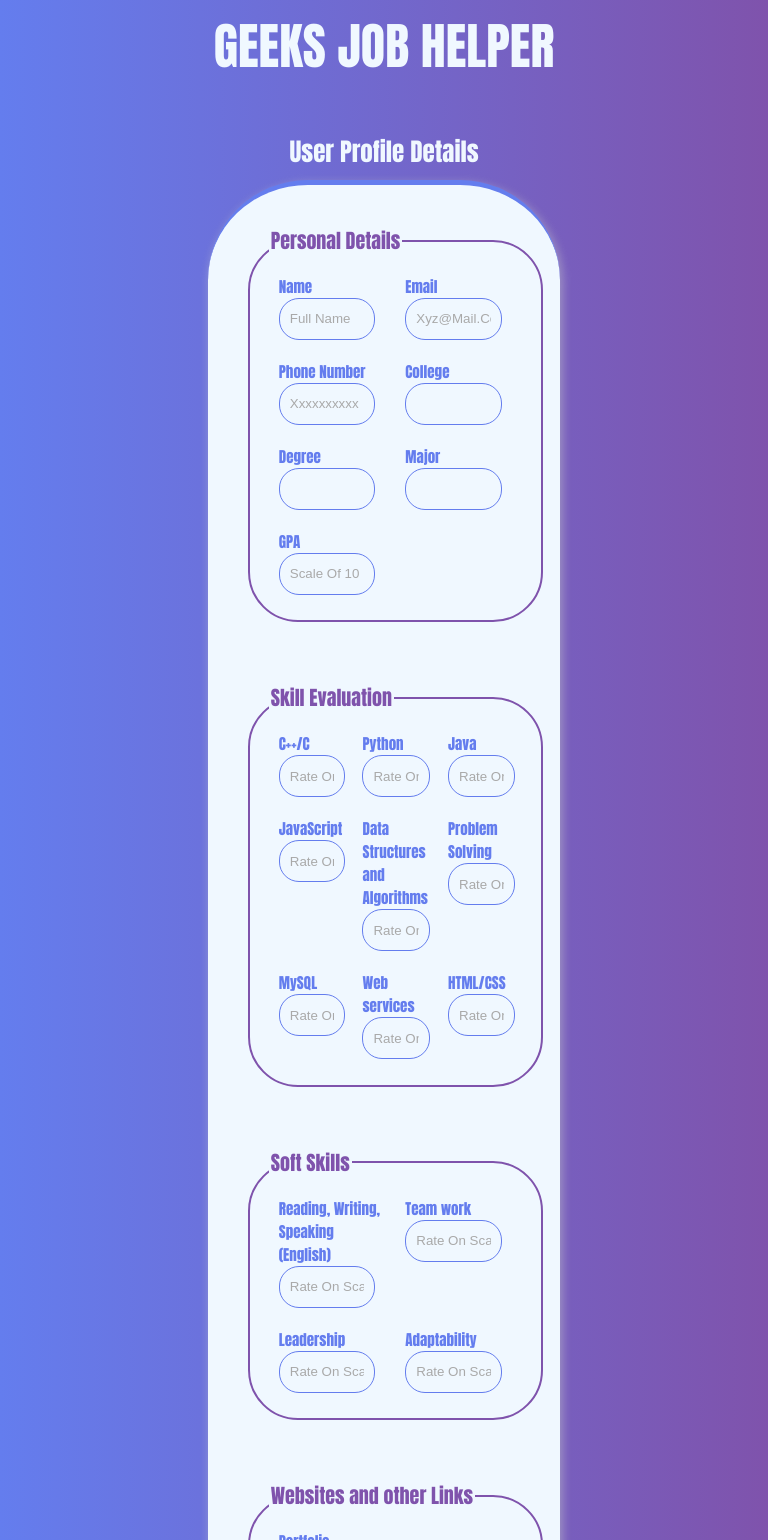
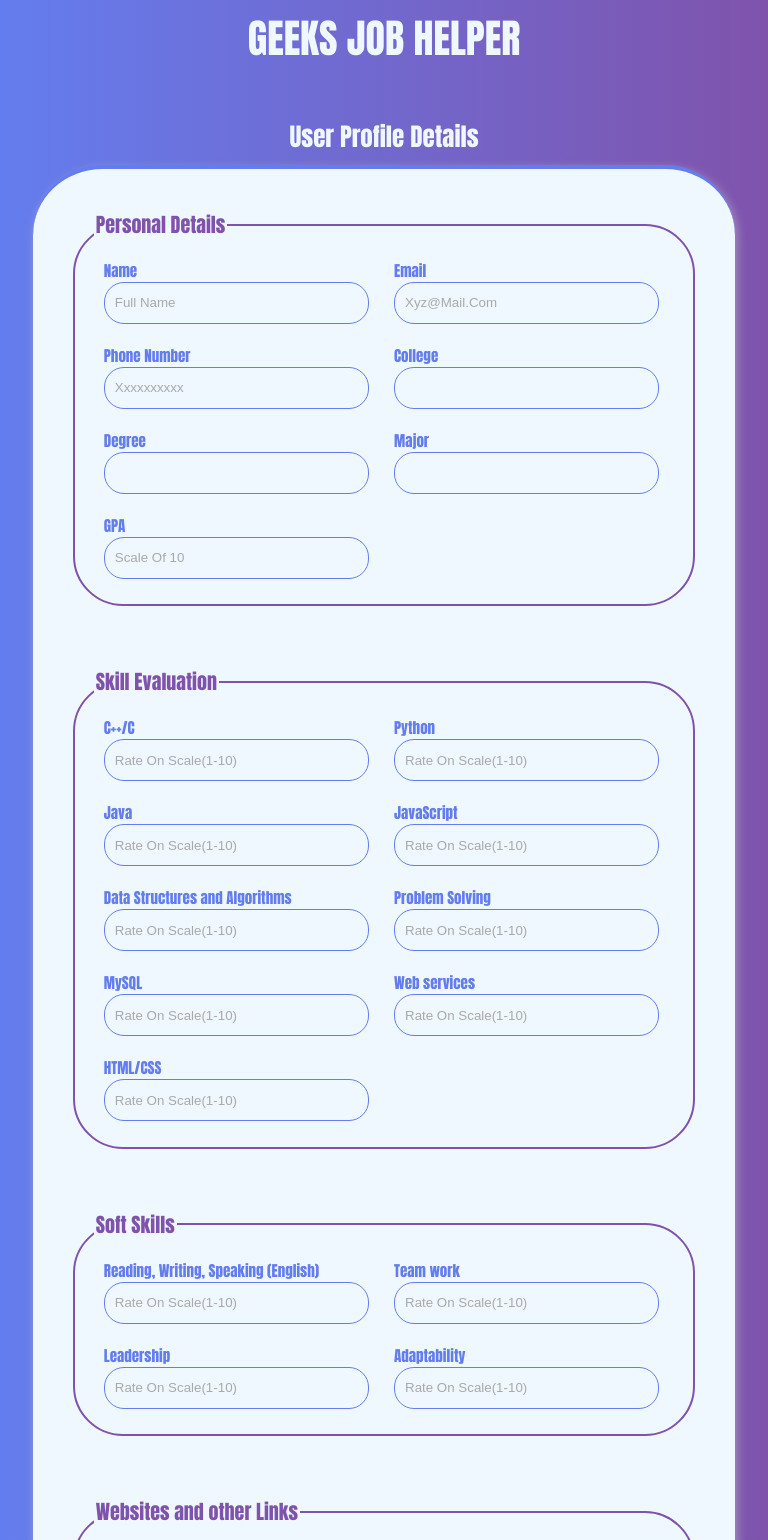
Before and after one commit to Priyansh-15/Job_Helper, a React (Create React App) app in the folder ui/: page / in a window 768 px wide. Shown: the top 1540 px of the page. Built offline with nearby package versions, Linux system fonts and the light colour scheme.

Commit message:
ui - 0.8

```diff
--- a/ui/src/components/Navbar.css
+++ b/ui/src/components/Navbar.css
@@ -15,3 +15,15 @@
 
 
 }
+@media only screen and (max-width: 768px){
+    .title{
+        font-size: 40px;
+        font-family: Impact,Charcoal,sans-serif;
+        font-weight: 400;
+        color:aliceblue;
+        width: 500px;
+        text-align: center;
+
+
+    }
+}
--- a/ui/src/pages/Homepage.css
+++ b/ui/src/pages/Homepage.css
@@ -1,3 +1,4 @@
+@media only screen and (min-width: 768px) {
 .user_form_title
 {
     margin-top: 50px;
@@ -10,9 +11,9 @@
 }
 .form{
 
-    margin-left: 200px;
-    margin-right: 200px;
-    margin-bottom: 200px;
+    margin-left: 180px;
+    margin-right: 180px;
+    margin-bottom: 180px;
 
     background-color: aliceblue;
     display: grid;
@@ -63,7 +64,7 @@ legend {
 
 }
 .search_box{
-    width: 70%;
+    width: 80%;
     height: 20px;
     padding: 10px;
     border-radius: 20px;
@@ -120,3 +121,127 @@ legend {
     text-align: center;
     width: 70px;
 }
+}
+
+@media only screen and (max-width: 768px){
+    .user_form_title
+    {
+        margin-top: 50px;
+        margin-bottom: 10px;
+        font-size: 25px;
+        font-family: Impact,Charcoal,sans-serif;
+        font-weight: 400;
+        color:aliceblue;
+        text-align: center;
+    }
+    .form{
+
+        margin-left: 25px;
+        margin-right: 25px;
+        margin-bottom: 25px;
+
+        background-color: aliceblue;
+        display: grid;
+        grid-template-columns: repeat(1, 1fr);
+
+        width: auto;
+        -webkit-box-shadow: 2px 4px 10px 1px rgba(0, 0, 0, 0.47);
+        box-shadow: 2px 4px 10px 1px rgba(201, 201, 201, 0.47);
+        padding: 10px;
+
+        border-top: 4px solid #647DEE;
+        border-radius: 70px;
+    }
+    fieldset {
+        border: 2px solid #7F53AC;
+        border-radius: 50px;
+        margin:30px;
+        font-size: 25px;
+
+    }
+    legend {
+        font-size: 20px;
+        font-family: Impact,Charcoal,sans-serif;
+        font-weight: 200;
+        color:#7F53AC;;
+
+    }
+    .search_box{
+        width: 90%;
+        height: 20px;
+        padding: 10px;
+        border-radius: 20px;
+
+        border: 1px solid #647DEE;
+        text-transform: capitalize;
+        background: none;
+        color: #000000;
+        outline: none;
+    }
+    .search_box::placeholder{
+        color: #a9a9a9;
+    }
+    .labels{
+        padding: 10px;
+        font-size: 15px;
+        font-family: Impact,Charcoal,sans-serif;
+        font-weight: 100;
+        color:#647DEE;
+    }
+    .section_1{
+        width: 100%;
+    }
+    .section_2{
+        width: 100%;
+    }
+    .section_3{
+        width: 100%;
+    }
+    .section_4{
+        width: 100%;
+    }
+    .section_5{
+        width: 100%;
+    }
+    .main_section_3{
+        display: grid;
+        grid-template-columns: repeat(2, 1fr);
+    }
+    .main_section_2{
+        display: grid;
+        grid-template-columns: repeat(2, 1fr);
+    }
+    .res{
+        font-size: 20px;
+        font-family: Impact,Charcoal,sans-serif;
+        font-weight: 200;
+        color:#7F53AC;
+    }
+    .btn{
+        font-size: 25px;
+        font-family: Impact,Charcoal,sans-serif;
+        font-weight: 200;
+        color:#7F53AC;
+        border: 5px solid;
+        border-top-color:  #7F53AC;
+        border-bottom-color:  #647DEE;
+        border-left-color:  #7F53AC;
+        border-right-color:  #647DEE;
+        text-align: center;
+        width: 70px;
+    }
+    .btns{
+        font-size: 15px;
+        font-family: Impact,Charcoal,sans-serif;
+        font-weight: 100;
+        color:#7F53AC;
+        border: 5px solid;
+        border-radius: 20px;
+        border-top-color:  #7F53AC;
+        border-bottom-color:  #647DEE;
+        border-left-color:  #7F53AC;
+        border-right-color:  #647DEE;
+        text-align: center;
+        width: 70px;
+    }
+}
```
